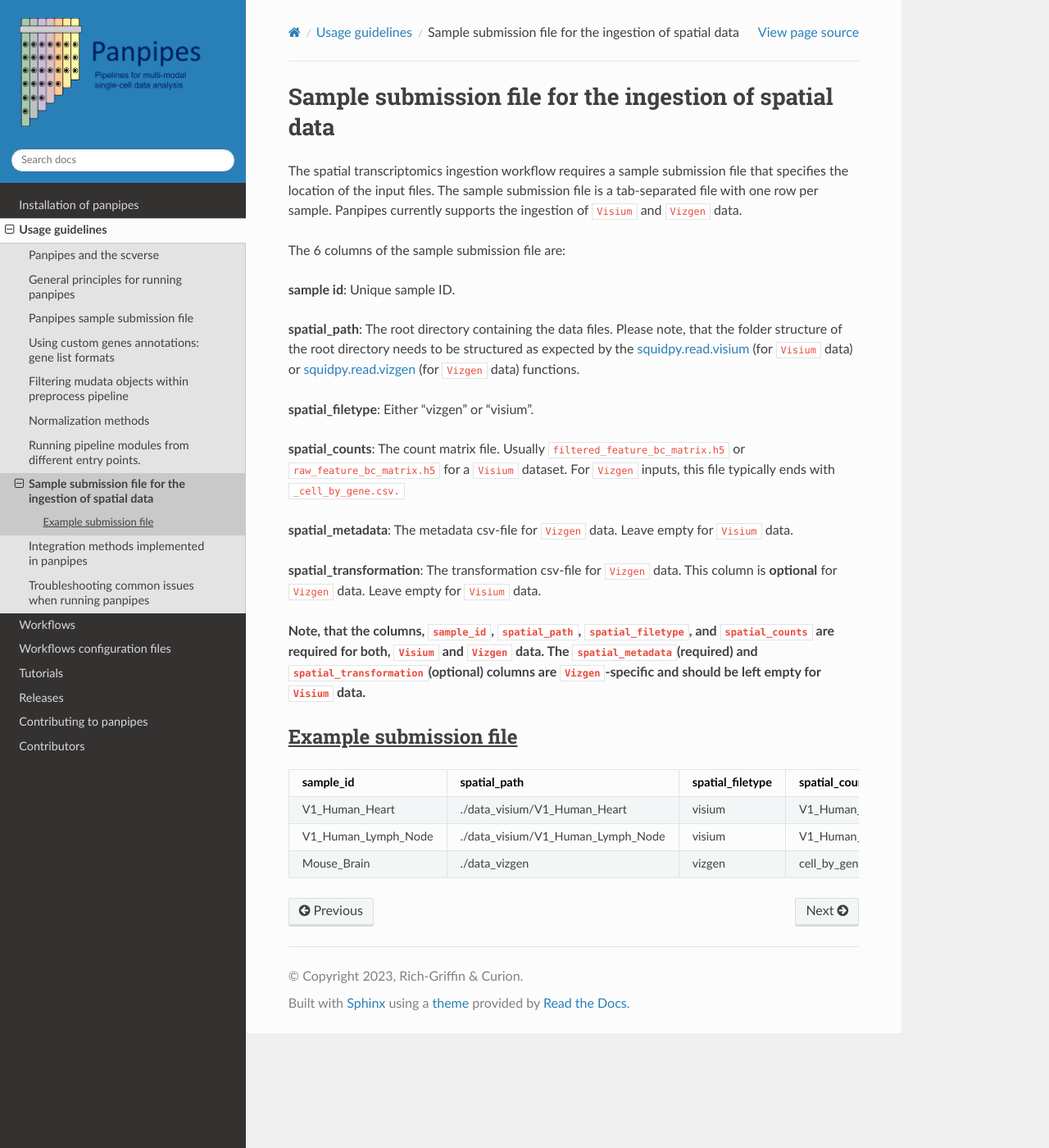
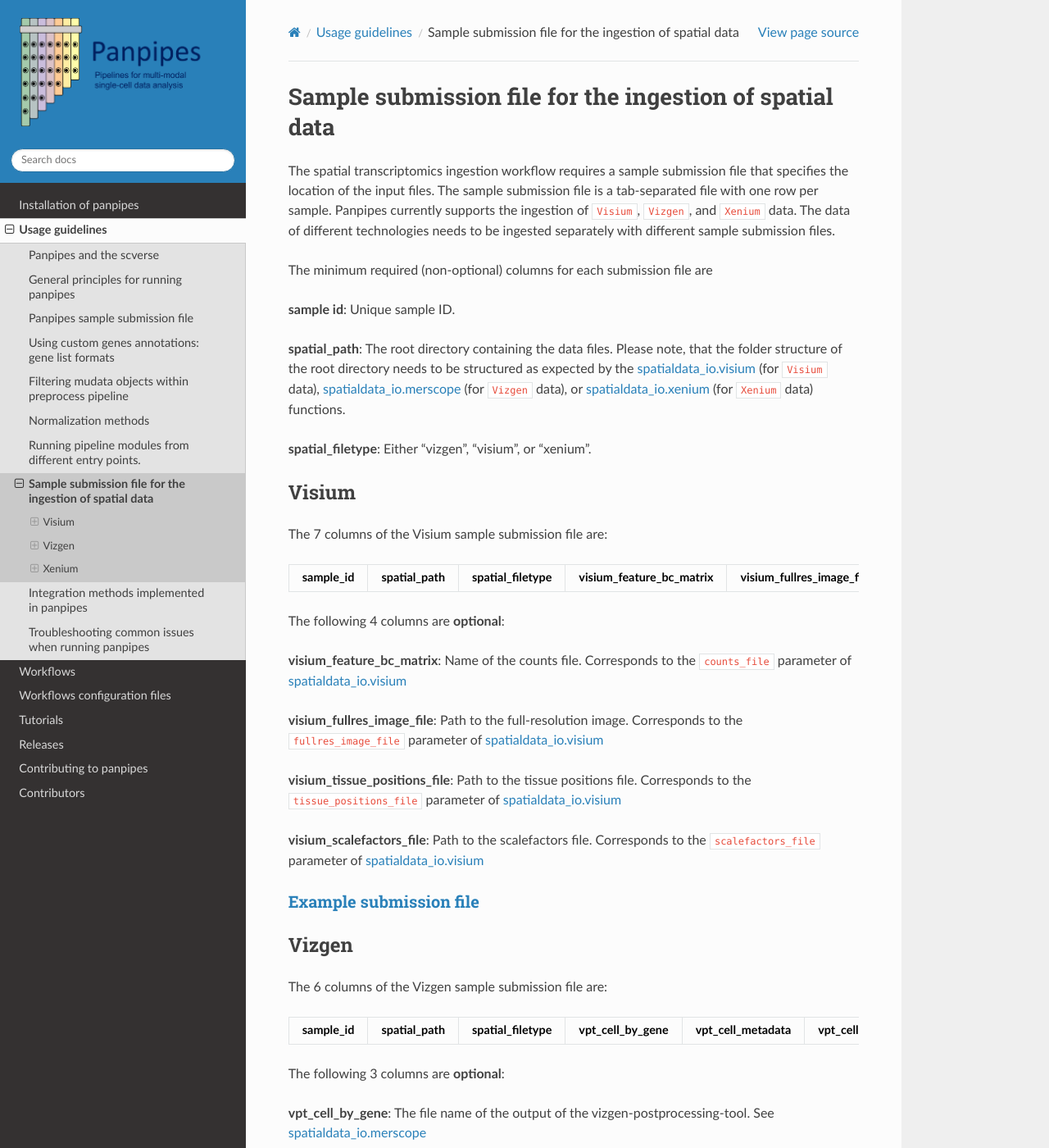
Before and after one commit to bio-la/panpipes-nextflow, a Sphinx documentation site: the page built from docs/usage/setup_for_spatial_workflows.md, in a window 1280 px wide and 1400 px high. Shown: the whole window at 82% size. Built offline with Sphinx 7.4.7 and the Read the Docs theme 3.1.0, drawn with Linux system fonts in a browser that asks for light colours; some of the changed text lies outside the part shown.

Commit message:
update to spatialData

```diff
--- a/docs/usage/setup_for_spatial_workflows.md
+++ b/docs/usage/setup_for_spatial_workflows.md
@@ -1,28 +1,61 @@
 Sample submission file for the ingestion of spatial data
 ===========================
 
-The spatial transcriptomics ingestion workflow requires a sample submission file that specifies the location of the input files. The sample submission file is a tab-separated file with one row per sample. Panpipes currently supports the ingestion of `Visium` and `Vizgen` data.
+The spatial transcriptomics ingestion workflow requires a sample submission file that specifies the location of the input files. The sample submission file is a tab-separated file with one row per sample. Panpipes currently supports the ingestion of `Visium`, `Vizgen`, and `Xenium` data. The data of different technologies needs to be ingested separately with different sample submission files.
 
-The 6 columns of the sample submission file are:
+
+The minimum required (non-optional) columns for each submission file are
 
 **sample id**: Unique sample ID.
 
-**spatial_path**: The root directory containing the data files. Please note, that the folder structure of the root directory needs to be structured as expected by the [squidpy.read.visium](https://squidpy.readthedocs.io/en/stable/api/squidpy.read.visium.html) (for `Visium` data) or [squidpy.read.vizgen](https://squidpy.readthedocs.io/en/stable/api/squidpy.read.vizgen.html) (for `Vizgen` data) functions.
+**spatial_path**: The root directory containing the data files. Please note, that the folder structure of the root directory needs to be structured as expected by the [spatialdata_io.visium](https://spatialdata.scverse.org/projects/io/en/latest/generated/spatialdata_io.visium.html) (for `Visium` data), [spatialdata_io.merscope](https://spatialdata.scverse.org/projects/io/en/latest/generated/spatialdata_io.merscope.html) (for `Vizgen` data), or [spatialdata_io.xenium](https://spatialdata.scverse.org/projects/io/en/latest/generated/spatialdata_io.xenium.html) (for `Xenium` data) functions.
 
-**spatial_filetype**: Either "vizgen" or "visium".
+**spatial_filetype**: Either "vizgen", "visium", or "xenium".
 
-**spatial_counts**: The count matrix file. Usually `filtered_feature_bc_matrix.h5` or `raw_feature_bc_matrix.h5` for a `Visium` dataset. For `Vizgen` inputs, this file typically ends with `_cell_by_gene.csv.`
 
-**spatial_metadata**: The metadata csv-file for `Vizgen` data. Leave empty for `Visium` data.
+## Visium
 
-**spatial_transformation**: The transformation csv-file for `Vizgen` data. This column is **optional** for `Vizgen` data. Leave empty for `Visium` data.
+The 7 columns of the Visium sample submission file are:
 
-**Note, that the columns, `sample_id`, `spatial_path`, `spatial_filetype`, and `spatial_counts` are required for both, `Visium` and `Vizgen` data. The `spatial_metadata`(required) and `spatial_transformation`(optional) columns are `Vizgen`-specific and should be left empty for `Visium` data.**
+sample_id |	spatial_path |	spatial_filetype |	visium_feature_bc_matrix |	visium_fullres_image_file |	visium_tissue_positions_file |	visium_scalefactors_file
+----------|----------|------------|-----------|----------|-------------|-------------
 
-### <u>Example submission file</u>
+The following 4 columns are **optional**:
 
-| sample_id | spatial_path | spatial_filetype | spatial_counts                          | spatial_metadata                         | spatial_transformation |
-| --------- |--------------|------------------|-----------------------------------------|------------------------------------------|--------------------|
-| V1_Human_Heart |./data_visium/V1_Human_Heart |visium |V1_Human_Heart_filtered_feature_bc_matrix.h5 |
-| V1_Human_Lymph_Node |./data_visium/V1_Human_Lymph_Node| visium | V1_Human_Lymph_Node_filtered_feature_bc_matrix.h5 |
-Mouse_Brain  | ./data_vizgen | vizgen | cell_by_gene_S1R1.csv | cell_metadata_S1R1.csv | images_micron_to_mosaic_pixel_transform.csv
+**visium_feature_bc_matrix**: Name of the counts file. Corresponds to the `counts_file` parameter of [spatialdata_io.visium](https://spatialdata.scverse.org/projects/io/en/latest/generated/spatialdata_io.visium.html)
+
+**visium_fullres_image_file**: Path to the full-resolution image. Corresponds to the `fullres_image_file` parameter of [spatialdata_io.visium](https://spatialdata.scverse.org/projects/io/en/latest/generated/spatialdata_io.visium.html)
+
+**visium_tissue_positions_file**: Path to the tissue positions file. Corresponds to the `tissue_positions_file` parameter of [spatialdata_io.visium](https://spatialdata.scverse.org/projects/io/en/latest/generated/spatialdata_io.visium.html)
+
+**visium_scalefactors_file**:	Path to the scalefactors file. Corresponds to the `scalefactors_file` parameter of [spatialdata_io.visium](https://spatialdata.scverse.org/projects/io/en/latest/generated/spatialdata_io.visium.html)
+
+#### [Example submission file](https://github.com/DendrouLab/panpipes-tutorials/blob/sarah_spatialData/docs/ingesting_visium_data/sample_file_qc_visium.txt)
+
+
+## Vizgen
+
+The 6 columns of the Vizgen sample submission file are:
+
+sample_id |	spatial_path |	spatial_filetype |	vpt_cell_by_gene    |	vpt_cell_metadata	|	vpt_cell_boundaries
+----------|----------|------------|----------|-------------|-------------
+
+The following 3 columns are **optional**:
+
+**vpt_cell_by_gene**: The file name of the output of the vizgen-postprocessing-tool. See [spatialdata_io.merscope](https://spatialdata.scverse.org/projects/io/en/latest/generated/spatialdata_io.merscope.html)
+
+**vpt_cell_metadata**: The file name of the output of the vizgen-postprocessing-tool. See [spatialdata_io.merscope](https://spatialdata.scverse.org/projects/io/en/latest/generated/spatialdata_io.merscope.html)
+
+**vpt_cell_boundaries**: The file name of the output of the vizgen-postprocessing-tool. See [spatialdata_io.merscope](https://spatialdata.scverse.org/projects/io/en/latest/generated/spatialdata_io.merscope.html)
+
+
+#### Example submission files [MERFISH](https://github.com/DendrouLab/panpipes-tutorials/blob/sarah_spatialData/docs/ingesting_merfish_data/sample_file_qc_merfish.txt) [MERSCOPE](https://github.com/DendrouLab/panpipes-tutorials/blob/sarah_spatialData/docs/ingesting_merscope_data/sample_file_qc_merscope.txt)
+
+## Xenium
+
+The 3 columns of the Xenium sample submission file are:
+
+sample_id |	spatial_path |	spatial_filetype |
+----------|----------|------------
+
+#### [Example submission file](https://github.com/DendrouLab/panpipes-tutorials/blob/sarah_spatialData/docs/ingesting_xenium_data/sample_file_qc_xenium.txt)
```
